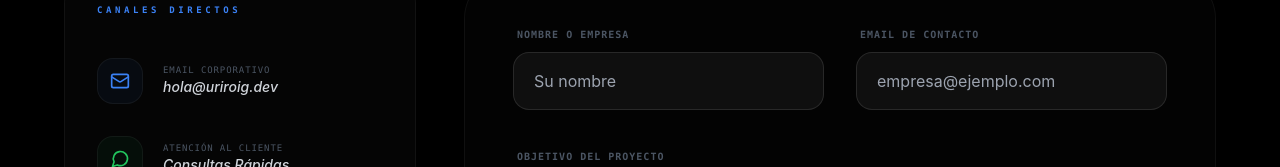
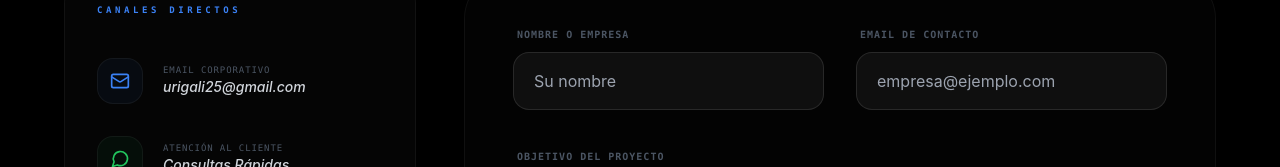
Before and after one commit to UriGali/uriroig-frontend, a React (Vite) app: page /contacto in a window 1280 px wide. Shown: the part 373-540 px from the top of the page. Built offline with nearby package versions, Linux system fonts and the light colour scheme.

Commit message:
Mejora: Tono corporativo en Hero y Formulario

```diff
--- a/src/components/ContactForm.jsx
+++ b/src/components/ContactForm.jsx
@@ -71,13 +71,13 @@ const ContactForm = () => {
               <h3 className="text-blue-500 font-mono text-[9px] uppercase tracking-[0.4em] mb-10 font-bold">Canales Directos</h3>
 
               <div className="space-y-8">
-                <a href="mailto:urigali25@gmail.com" className="flex items-center gap-5 group">
+                <a href="urigali25@gmail.com" className="flex items-center gap-5 group">
                   <div className="p-3 bg-blue-500/5 rounded-2xl group-hover:bg-blue-500/20 transition-all border border-white/5">
                     <Mail className="w-5 h-5 text-blue-500" />
                   </div>
                   <div className="text-left">
                     <p className="text-[9px] text-gray-600 uppercase font-mono tracking-widest">Email Corporativo</p>
-                    <p className="text-sm text-gray-300 font-medium italic">hola@uriroig.dev</p>
+                    <p className="text-sm text-gray-300 font-medium italic">urigali25@gmail.com</p>
                   </div>
                 </a>
 
```
